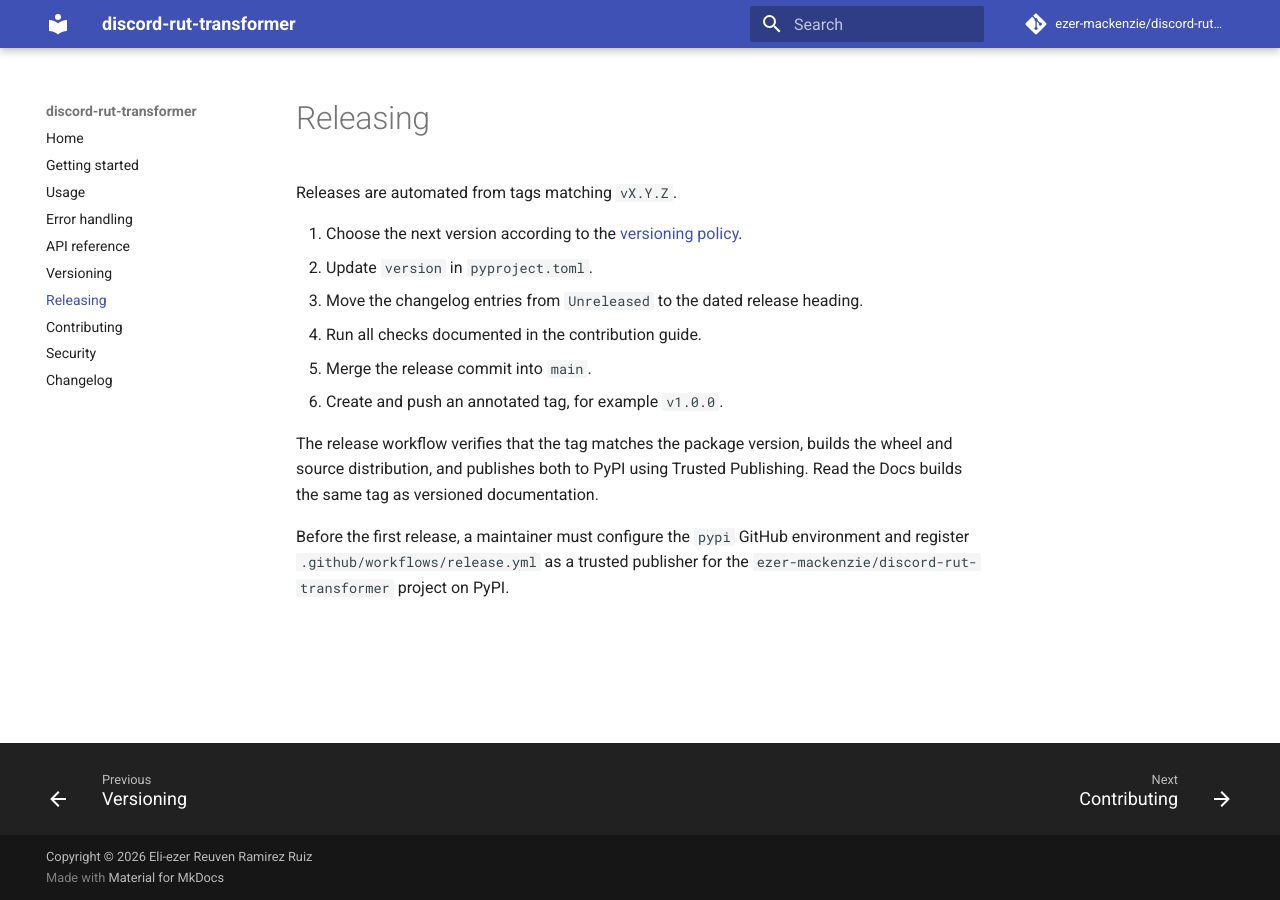
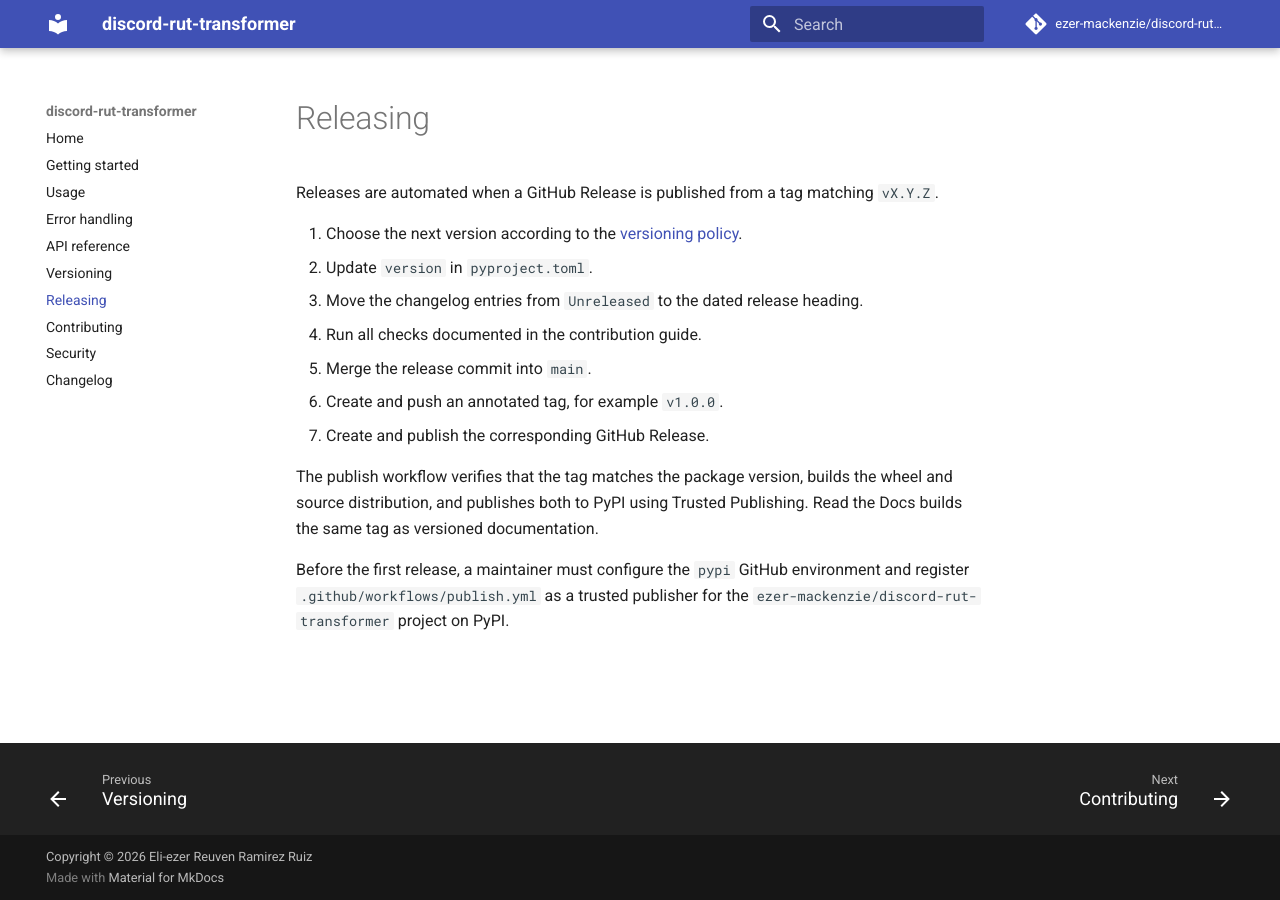
Before and after one commit to ezer-mackenzie/discord-rut-transformer, an MkDocs documentation site: the page built from docs/releasing.md, in a window 1280 px wide. Built offline with MkDocs 1.6.1 and Material for MkDocs 9.7.7, drawn with Linux system fonts in a browser that asks for light colours; comment, search, counter and statistics services are not loaded.

Commit message:
ci: fix PyPI publishing workflow

```diff
--- a/docs/releasing.md
+++ b/docs/releasing.md
@@ -1,6 +1,7 @@
 # Releasing
 
-Releases are automated from tags matching `vX.Y.Z`.
+Releases are automated when a GitHub Release is published from a tag matching
+`vX.Y.Z`.
 
 1. Choose the next version according to the [versioning policy](versioning.md).
 2. Update `version` in `pyproject.toml`.
@@ -8,11 +9,12 @@ Releases are automated from tags matching `vX.Y.Z`.
 4. Run all checks documented in the contribution guide.
 5. Merge the release commit into `main`.
 6. Create and push an annotated tag, for example `v1.0.0`.
+7. Create and publish the corresponding GitHub Release.
 
-The release workflow verifies that the tag matches the package version, builds
+The publish workflow verifies that the tag matches the package version, builds
 the wheel and source distribution, and publishes both to PyPI using Trusted
 Publishing. Read the Docs builds the same tag as versioned documentation.
 
 Before the first release, a maintainer must configure the `pypi` GitHub
-environment and register `.github/workflows/release.yml` as a trusted publisher
+environment and register `.github/workflows/publish.yml` as a trusted publisher
 for the `ezer-mackenzie/discord-rut-transformer` project on PyPI.
```
Also changed, not shown: CONTRIBUTING.md (+2 -2 lines), 2 other files.
